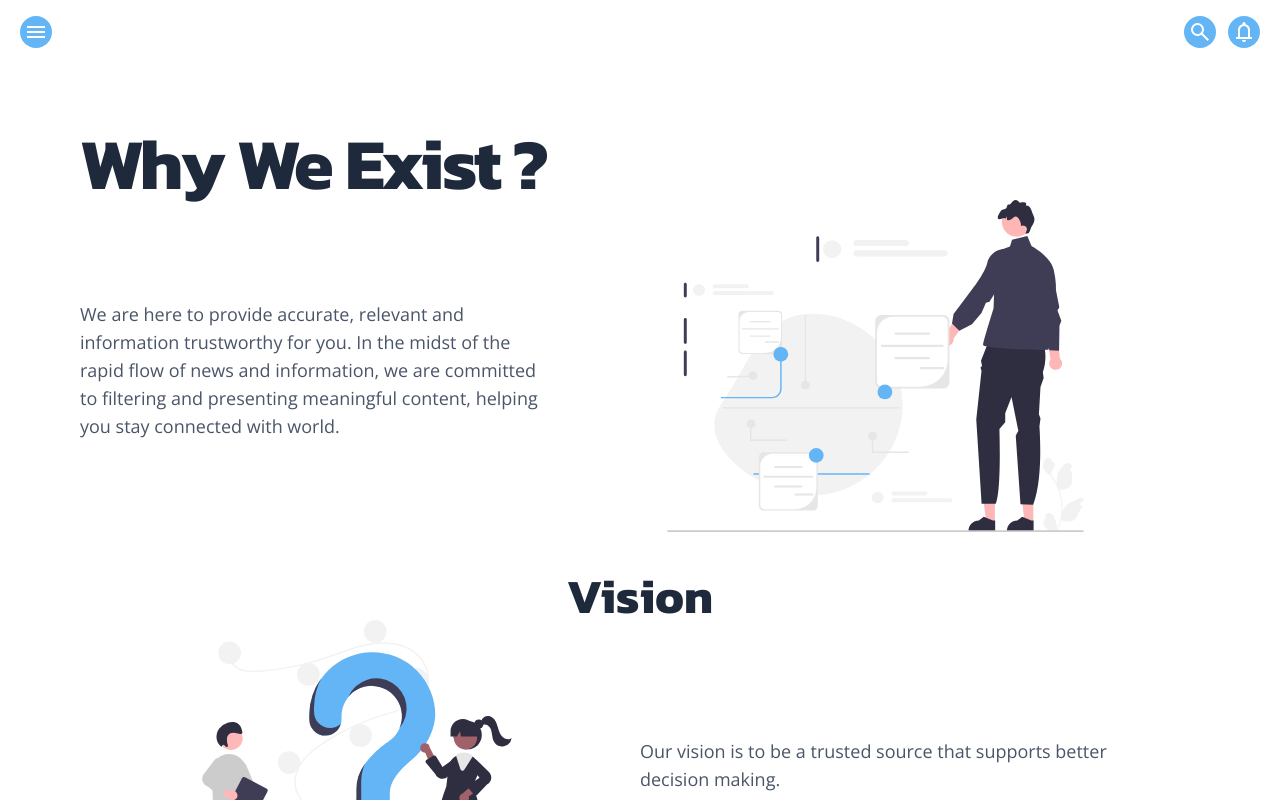
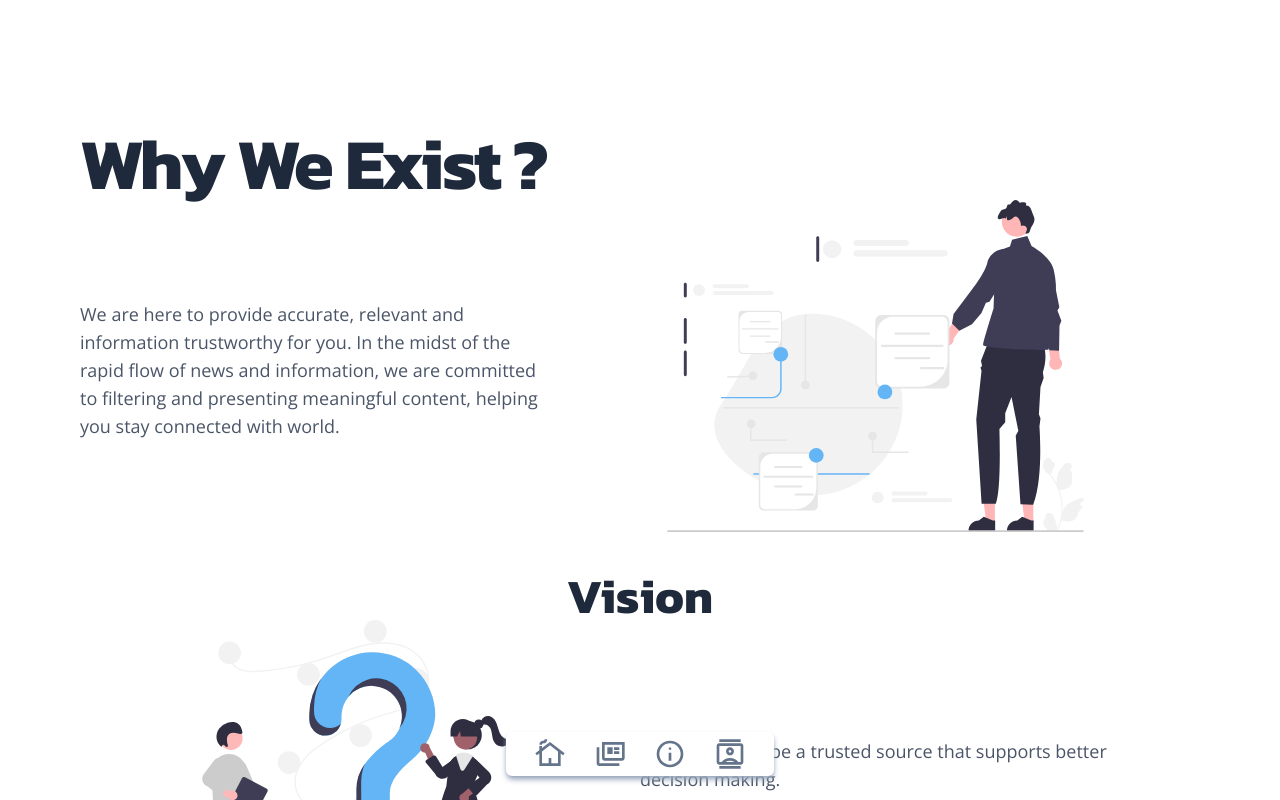
Before and after one commit to FajarVerse/NextInfo, a React (Vite) app: page /about in a window 1280 px wide. Shown: the top 800 px of the page. Built offline with nearby package versions, Linux system fonts and the light colour scheme.

Commit message:
membuat ulang navbar menjadi menu

```diff
--- a/src/components/fragments/about/AboutFragment.jsx
+++ b/src/components/fragments/about/AboutFragment.jsx
@@ -7,7 +7,6 @@ import AboutHeader from "./AboutHeader";
 const AboutFragment = () => {
   return (
     <>
-      <Navbar />
       <AuthLayout className="bg-background">
         <div className="w-full px-5 md:px-16 lg:px-14 xl:px-20">
           <AboutHeader />
--- a/src/components/fragments/contact/ContactFragment.jsx
+++ b/src/components/fragments/contact/ContactFragment.jsx
@@ -6,7 +6,6 @@ import ContactHeader from "./ContactHeader";
 const ContactFragment = () => {
   return (
     <>
-      <Navbar />
       <AuthLayout>
         <div className="w-full px-5 md:px-16 xl:px-24">
           <ContactHeader />
--- a/src/components/fragments/home/HomeFragment.jsx
+++ b/src/components/fragments/home/HomeFragment.jsx
@@ -22,7 +22,6 @@ const HomeFragment = () => {
 
   return (
     <>
-      <Navbar />
       <AuthLayout>
         <div className="px-5 w-full">
           <BreakingNews />
--- a/src/components/fragments/news/NewsFragment.jsx
+++ b/src/components/fragments/news/NewsFragment.jsx
@@ -1,7 +1,6 @@
 import Header from "../../elements/Header";
 import Paragraph from "../../elements/Paragraph";
 import AuthLayout from "../../layouts/AuthLayout";
-import Navbar from "../../layouts/Navbar";
 import HotNews from "./HotNews";
 import MoreNews from "./MoreNews";
 import Topics from "./Topics";
@@ -9,7 +8,6 @@ import Topics from "./Topics";
 const NewsFragment = () => {
   return (
     <>
-      <Navbar />
       <AuthLayout>
         <div className="w-full px-5">
           <div className="w-full mb-2">
--- a/src/components/layouts/AuthLayout.jsx
+++ b/src/components/layouts/AuthLayout.jsx
@@ -1,9 +1,29 @@
+import { useContext } from "react";
+import { TrackingMosue } from "../../context/TrackingMouse";
+import Menu from "./Navbar";
+
 const AuthLayout = (props) => {
   const { className, children } = props;
+  const { isTracking, setIsTracking } = useContext(TrackingMosue);
+
+  console.log(isTracking);
+  let mouseTimeOut;
+  const handleMouseMove = () => {
+    setIsTracking(true);
+    clearTimeout(mouseTimeOut);
+
+    mouseTimeOut = setTimeout(() => {
+      setIsTracking(!isTracking);
+    }, 1000);
+  };
 
   return (
     <>
-      <section className={`py-24 pb-10 ${className} lg:py-28 xl:py-32`}>
+      <Menu />
+      <section
+        className={`py-24 pb-10 ${className} lg:py-28 xl:py-32`}
+        onMouseMove={() => handleMouseMove()}
+      >
         <div className="container mx-auto">{children}</div>
       </section>
     </>
--- a/src/components/layouts/Navbar.jsx
+++ b/src/components/layouts/Navbar.jsx
@@ -1,86 +1,69 @@
-import { useRef } from "react";
+import { useContext, useEffect, useRef } from "react";
 import { Link } from "react-router";
+import { TrackingMosue } from "../../context/TrackingMouse";
 
-const Navbar = () => {
-  const NavbarRef = useRef(null);
-  const HeaderRef = useRef(null);
+const Menu = () => {
+  const { isTracking } = useContext(TrackingMosue);
+  const MenuRef = useRef();
 
-  const handleClickMenu = () => {
-    NavbarRef.current.classList.toggle("navbar-menu-active");
+  useEffect(() => {
+    const handleTracking = () => {
+      if (isTracking) {
+        MenuRef.current.classList.add("menu-active");
+        MenuRef.current.classList.remove("menu-nonactive");
+      } else {
+        MenuRef.current.classList.add("menu-nonactive");
+        MenuRef.current.classList.remove("menu-active");
+      }
     };
 
-  window.onscroll = function () {
-    const fixNavbar = HeaderRef.current.offsetTop;
-    if (window.scrollY > fixNavbar) {
-      HeaderRef.current.classList.add("header-fixed");
-    } else {
-      HeaderRef.current.classList.remove("header-fixed");
-    }
-  };
+    handleTracking();
+  }, [isTracking]);
 
   return (
     <>
       <header
-        className="w-full py-4 bg-background rounded-none absolute top-0 left-1/2 -translate-x-1/2 shadow-md shadow-transparent transition-all duration-300 ease-in-out"
-        ref={HeaderRef}
+        ref={MenuRef}
+        className="w-auto fixed bottom-6 left-1/2 -translate-x-1/2 px-7 py-1.5 bg-background shadow-md shadow-slate-400 rounded-md transition-all duration-500 ease-in-out hover:translate-y-0 hover:opacity-100 hover:visible"
       >
         <div className="container">
-          <div className="w-full px-5 flex justify-between">
-            <div>
-              <div className="navbar-btn group" onClick={handleClickMenu}>
-                <Link to={"#"} className="navbar-icon">
+          <div className="w-full flex items-center gap-7">
+            <Link className="navbar-icon">
+              <svg
+                className="fill-inherit mx-a"
+                xmlns="http://www.w3.org/2000/svg"
+                viewBox="0 -960 960 960"
+              >
+                <path d="M160-120v-375l-72 55-48-64 120-92v-124h80v63l240-183 440 336-48 63-72-54v375H160Zm80-80h200v-160h80v160h200v-356L480-739 240-556v356Zm-80-560q0-50 35-85t85-35q17 0 28.5-11.5T320-920h80q0 50-35 85t-85 35q-17 0-28.5 11.5T240-760h-80Zm80 560h480-480Z" />
+              </svg>
+            </Link>
+            <Link className="navbar-icon">
               <svg
                 className="fill-inherit"
                 xmlns="http://www.w3.org/2000/svg"
                 viewBox="0 -960 960 960"
               >
-                    <path d="M120-240v-80h720v80H120Zm0-200v-80h720v80H120Zm0-200v-80h720v80H120Z" />
+                <path d="M160-120q-33 0-56.5-23.5T80-200v-480h80v480h600v80H160Zm160-160q-33 0-56.5-23.5T240-360v-480h680v480q0 33-23.5 56.5T840-280H320Zm0-80h520v-400H320v400Zm80-120h160v-200H400v200Zm200 0h160v-80H600v80Zm0-120h160v-80H600v80ZM320-360v-400 400Z" />
               </svg>
             </Link>
-              </div>
-              <div
-                className="invisible opacity-0 w-36 px-5 py-3 bg-background rounded-xl absolute shadow-md shadow-slate-400 -translate-y-4 z-50 transition duration-500 ease-in-out"
-                ref={NavbarRef}
-              >
-                <ul className="flex flex-col gap-3">
-                  <li className="navbar-list">
-                    <Link to={"/home"}>Home</Link>
-                  </li>
-                  <li className="navbar-list">
-                    <Link to={"/news"}>News</Link>
-                  </li>
-                  <li className="navbar-list">
-                    <Link to={"/about"}>About Us</Link>
-                  </li>
-                  <li className="navbar-list">
-                    <Link to={"/contact"}>Contact</Link>
-                  </li>
-                </ul>
-              </div>
-            </div>
-            <div className="flex gap-3">
-              <div className="navbar-btn group">
-                <a href="#" className="navbar-icon">
-                  <svg
-                    xmlns="http://www.w3.org/2000/svg"
-                    viewBox="0 -960 960 960"
-                  >
-                    <path d="M784-120 532-372q-30 24-69 38t-83 14q-109 0-184.5-75.5T120-580q0-109 75.5-184.5T380-840q109 0 184.5 75.5T640-580q0 44-14 83t-38 69l252 252-56 56ZM380-400q75 0 127.5-52.5T560-580q0-75-52.5-127.5T380-760q-75 0-127.5 52.5T200-580q0 75 52.5 127.5T380-400Z" />
-                  </svg>
-                </a>
-              </div>
-              <div className="navbar-btn group">
-                <a href="#" className="navbar-icon">
+            <Link className="navbar-icon">
               <svg
                 className="fill-inherit"
                 xmlns="http://www.w3.org/2000/svg"
                 viewBox="0 -960 960 960"
               >
-                    <path d="M160-200v-80h80v-280q0-83 50-147.5T420-792v-28q0-25 17.5-42.5T480-880q25 0 42.5 17.5T540-820v28q80 20 130 84.5T720-560v280h80v80H160Zm320-300Zm0 420q-33 0-56.5-23.5T400-160h160q0 33-23.5 56.5T480-80ZM320-280h320v-280q0-66-47-113t-113-47q-66 0-113 47t-47 113v280Z" />
+                <path d="M440-280h80v-240h-80v240Zm40-320q17 0 28.5-11.5T520-640q0-17-11.5-28.5T480-680q-17 0-28.5 11.5T440-640q0 17 11.5 28.5T480-600Zm0 520q-83 0-156-31.5T197-197q-54-54-85.5-127T80-480q0-83 31.5-156T197-763q54-54 127-85.5T480-880q83 0 156 31.5T763-763q54 54 85.5 127T880-480q0 83-31.5 156T763-197q-54 54-127 85.5T480-80Zm0-80q134 0 227-93t93-227q0-134-93-227t-227-93q-134 0-227 93t-93 227q0 134 93 227t227 93Zm0-320Z" />
               </svg>
-                </a>
-              </div>
-            </div>
+            </Link>
+            <Link className="navbar-icon">
+              <svg
+                className="fill-inherit"
+                xmlns="http://www.w3.org/2000/svg"
+                viewBox="0 -960 960 960"
+              >
+                <path d="M160-40v-80h640v80H160Zm0-800v-80h640v80H160Zm320 400q50 0 85-35t35-85q0-50-35-85t-85-35q-50 0-85 35t-35 85q0 50 35 85t85 35ZM160-160q-33 0-56.5-23.5T80-240v-480q0-33 23.5-56.5T160-800h640q33 0 56.5 23.5T880-720v480q0 33-23.5 56.5T800-160H160Zm70-80q45-56 109-88t141-32q77 0 141 32t109 88h70v-480H160v480h70Zm118 0h264q-29-20-62.5-30T480-280q-36 0-69.5 10T348-240Zm132-280q-17 0-28.5-11.5T440-560q0-17 11.5-28.5T480-600q17 0 28.5 11.5T520-560q0 17-11.5 28.5T480-520Zm0 40Z" />
+              </svg>
+            </Link>
           </div>
         </div>
       </header>
@@ -88,4 +71,4 @@ const Navbar = () => {
   );
 };
 
-export default Navbar;
+export default Menu;
--- /dev/null
+++ b/src/context/TrackingMouse.jsx
@@ -0,0 +1,18 @@
+import { createContext, useState } from "react";
+
+const TrackingMouseContext = createContext();
+
+const TrackingMouseContextProvider = ({ children }) => {
+  const [isTracking, setIsTracking] = useState(true);
+
+  return (
+    <>
+      <TrackingMouseContext.Provider value={{ isTracking, setIsTracking }}>
+        {children}
+      </TrackingMouseContext.Provider>
+    </>
+  );
+};
+
+export const TrackingMosue = TrackingMouseContext;
+export default TrackingMouseContextProvider;
--- a/src/index.css
+++ b/src/index.css
@@ -3,23 +3,23 @@
 @tailwind utilities;
 
 .navbar-list {
-  @apply font-open_sans font-semibold text-lg text-lightSlate hover:text-primary transition-colors duration-300 ease-in-out;
+  @apply font-open_sans font-semibold text-lg text-lightSlate hover:text-primary transition-colors duration-300 ease-in-out lg:text-xl;
+}
+
+.navbar-icon {
+  @apply fill-slate-500 w-8 h-8 hover:scale-110 hover:fill-primary transition-all duration-300 ease-in;
 }
 
 .navbar-btn {
-  @apply w-8 h-8 bg-primary rounded-full flex justify-center items-center hover:bg-highlight hover:scale-110 transition-all duration-300 ease-in-out;
+  @apply w-8 h-8 bg-primary rounded-full flex justify-center items-center hover:bg-highlight hover:scale-110 transition-all duration-300 ease-in-out md:w-10 md:h-10;
 }
 
-.navbar-icon {
-  @apply fill-white w-6 h-6;
+.menu-active {
+  @apply lg:translate-y-0  lg:opacity-100 lg:visible;
 }
 
-.navbar-menu-active {
-  @apply visible opacity-100 translate-y-3.5;
-}
-
-.header-fixed {
-  @apply w-[90%] fixed top-5 py-2 bg-background rounded-full shadow-md shadow-slate-300;
+.menu-nonactive {
+  @apply lg:translate-y-10 lg:opacity-0  lg:visible;
 }
 
 .breaking-card {
```
Also changed, not shown: src/main.jsx (+6 -3 lines). Lines whose indentation alone changed are shown as unchanged.
